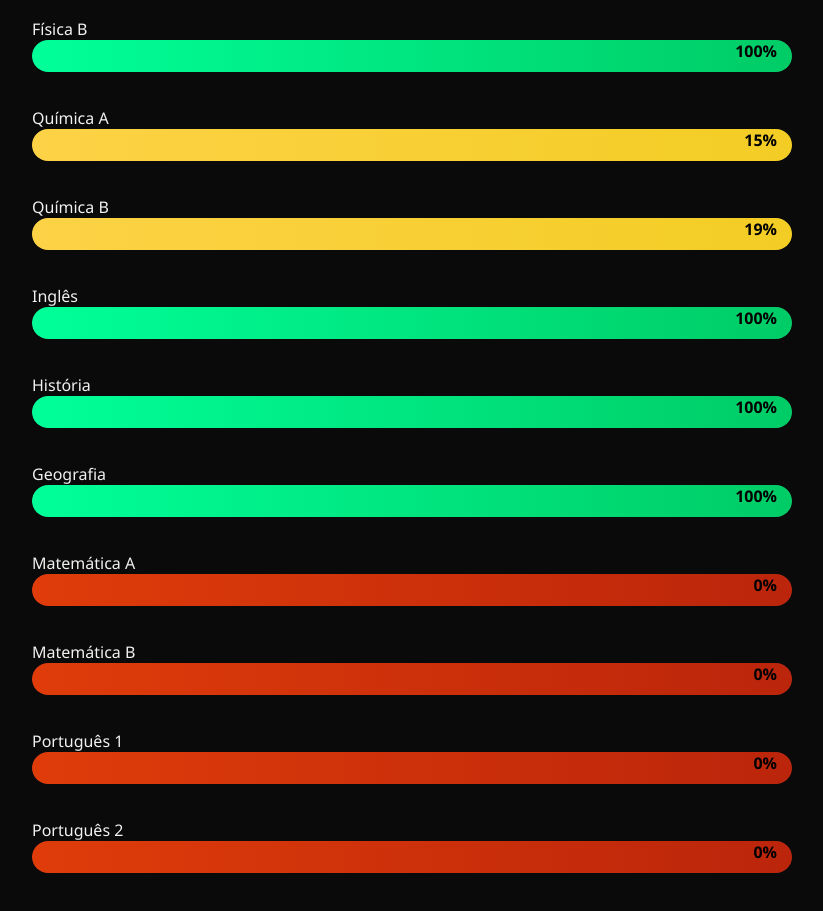
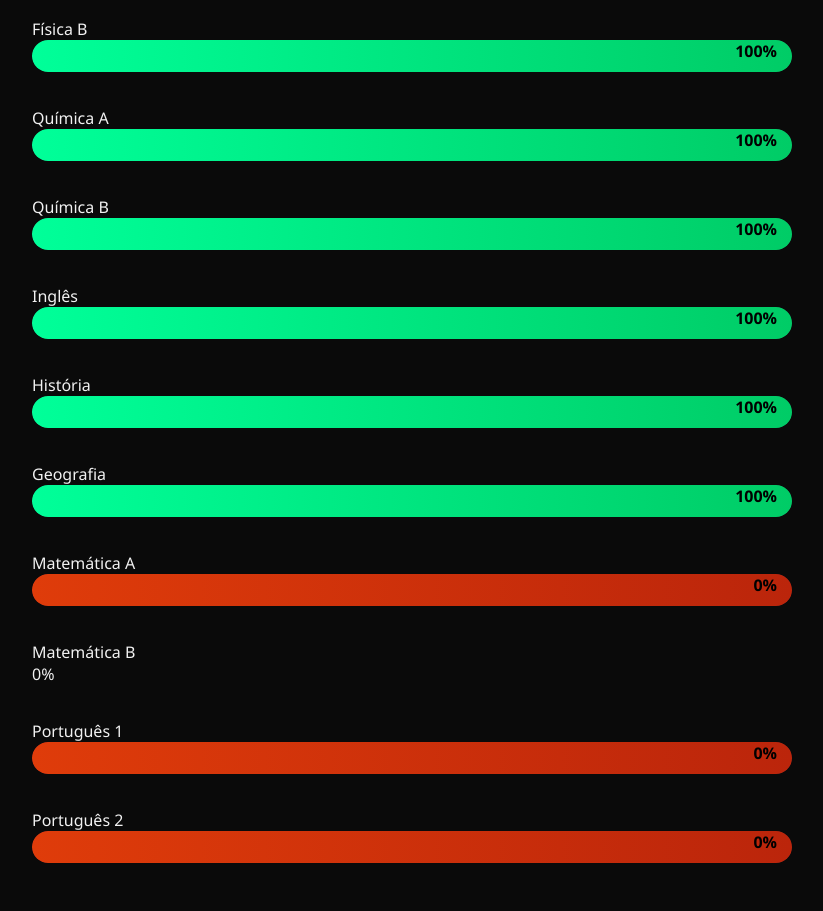
Before and after one commit to rafaei312654/ratbot, a plain HTML site: page public/aluno.html in a window 1280 px wide. Shown: the part 1840-2751 px from the top of the page, without its empty margins (228-1051 px from the left). Drawn offline with Linux system fonts and the light colour scheme.

Commit message:
Update aluno.html

```diff
--- a/public/aluno.html
+++ b/public/aluno.html
@@ -45,13 +45,13 @@
       <div class="barra-vermelha"><span>Biologia B</span><div class="bargreen"><div class="fillgreen">100%</div></div></div>
       <div class="barra-vermelha"><span>Física A</span><div class="bargreen"><div class="fillgreen">100%</div></div></div>
       <div class="barra-vermelha"><span>Física B</span><div class="bargreen"><div class="fillgreen">100%</div></div></div>
-      <div class="barra-vermelha"><span>Química A</span><div class="amar"><div class="fillamar">15%</div></div></div>
-      <div class="barra-vermelha"><span>Química B</span><div class="amar"><div class="fillamar">19%</div></div></div>
+      <div class="barra-vermelha"><span>Química A</span><div class="bargreen"><div class="fillgreen">100%</div></div></div>
+      <div class="barra-vermelha"><span>Química B</span><div class="bargreen"><div class="fillgreen">100%</div></div></div>
       <div class="barra-vermelha"><span>Inglês</span><div class="bargreen"><div class="fillgreen">100%</div></div></div>
       <div class="barra-vermelha"><span>História</span><div class="bargreen"><div class="fillgreen">100%</div></div></div>
       <div class="barra-vermelha"><span>Geografia</span><div class="bargreen"><div class="fillgreen">100%</div></div></div>
       <div class="barra-vermelha"><span>Matemática A</span><div class="red"><div class="fillred">0%</div></div></div>
-      <div class="barra-vermelha"><span>Matemática B</span><div class="red"><div class="fillred">0%</div></div></div>
+      <div class="barra-vermelha"><span>Matemática B</span><div class="amae"><div class="fillamae">0%</div></div></div>
       <div class="barra-vermelha"><span>Português 1</span><div class="red"><div class="fillred">0%</div></div></div>
       <div class="barra-vermelha"><span>Português 2</span><div class="red"><div class="fillred">0%</div></div></div>
 
```
